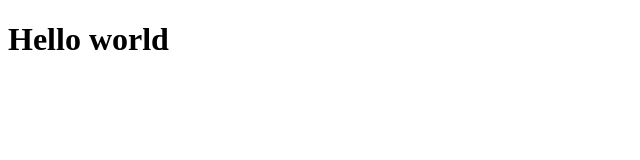
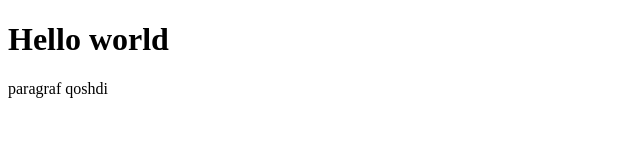
Before and after one commit to Islamxan12/github-tutorial, a plain HTML site: page index.html in a window 1280 px wide. Shown: the whole page, without its empty margins (0-640 px from the left). Drawn offline with Linux system fonts and the light colour scheme.

Commit message:
add new p tag

```diff
--- a/index.html
+++ b/index.html
@@ -8,5 +8,6 @@
 </head>
 <body>
   <h1>Hello world</h1>
+  <p>paragraf qoshdi</p>
 </body>
 </html>
```
